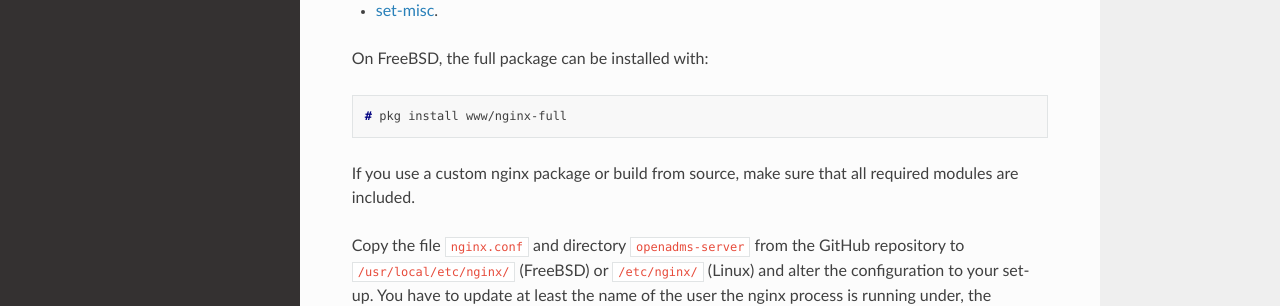
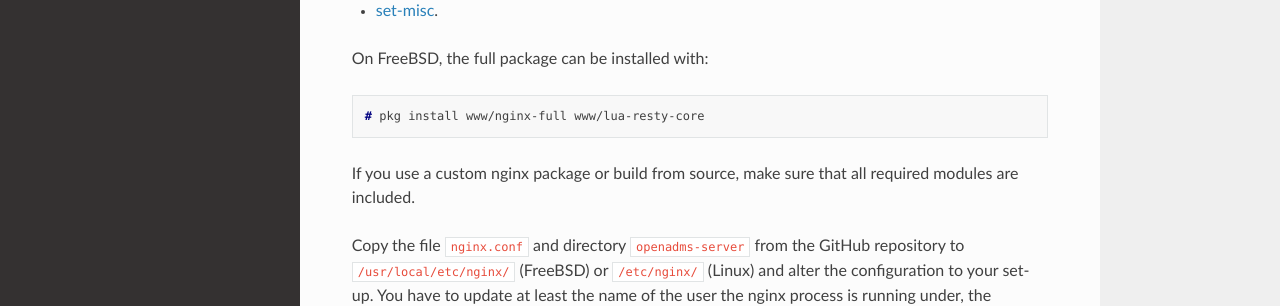
Before and after one commit to dabamos/openadms-server, a Sphinx documentation site: the page built from docs/source/nginx.rst, in a window 1280 px wide and 900 px high. Shown: the part 353-659 px from the top of the window. Built offline with Sphinx 7.4.7 and the Read the Docs theme 2.0.0, drawn with Linux system fonts in a browser that asks for light colours.

Commit message:
Fixed packages.

```diff
--- a/docs/source/nginx.rst
+++ b/docs/source/nginx.rst
@@ -15,7 +15,7 @@ On FreeBSD, the full package can be installed with:
 
 .. code-block:: console
 
-   # pkg install www/nginx-full
+   # pkg install www/nginx-full www/lua-resty-core
 
 If you use a custom nginx package or build from source, make sure that all
 required modules are included.
--- a/docs/source/postgresql.rst
+++ b/docs/source/postgresql.rst
@@ -6,7 +6,7 @@ Install PostgreSQL 9.3 or higher. On FreeBSD, run:
 
 .. code-block:: console
 
-    # pkg databases/postgresql11-server www/lua-resty-core
+    # pkg databases/postgresql11-server
 
 Add the service to ``/etc/rc.conf``:
 
```
